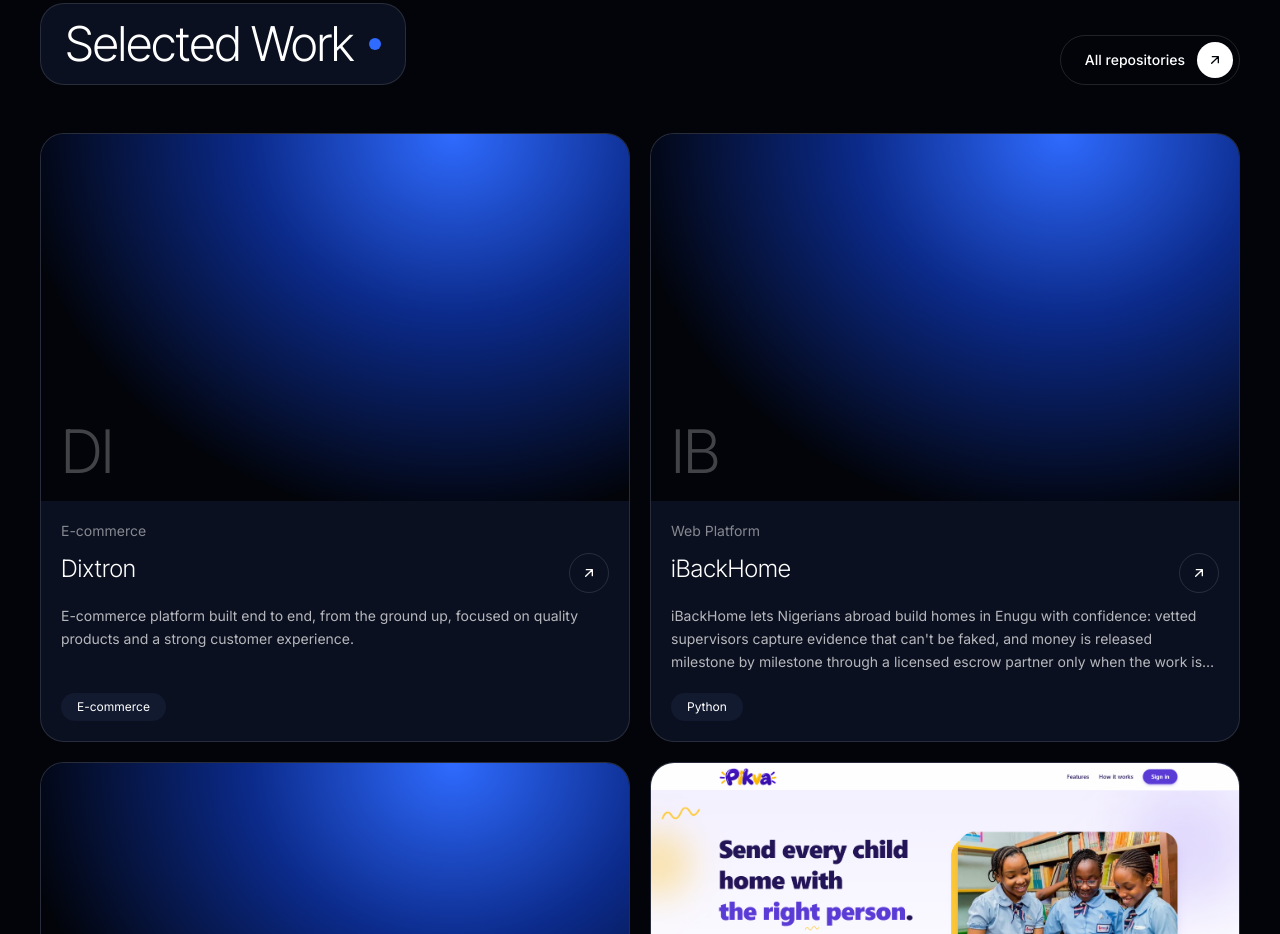
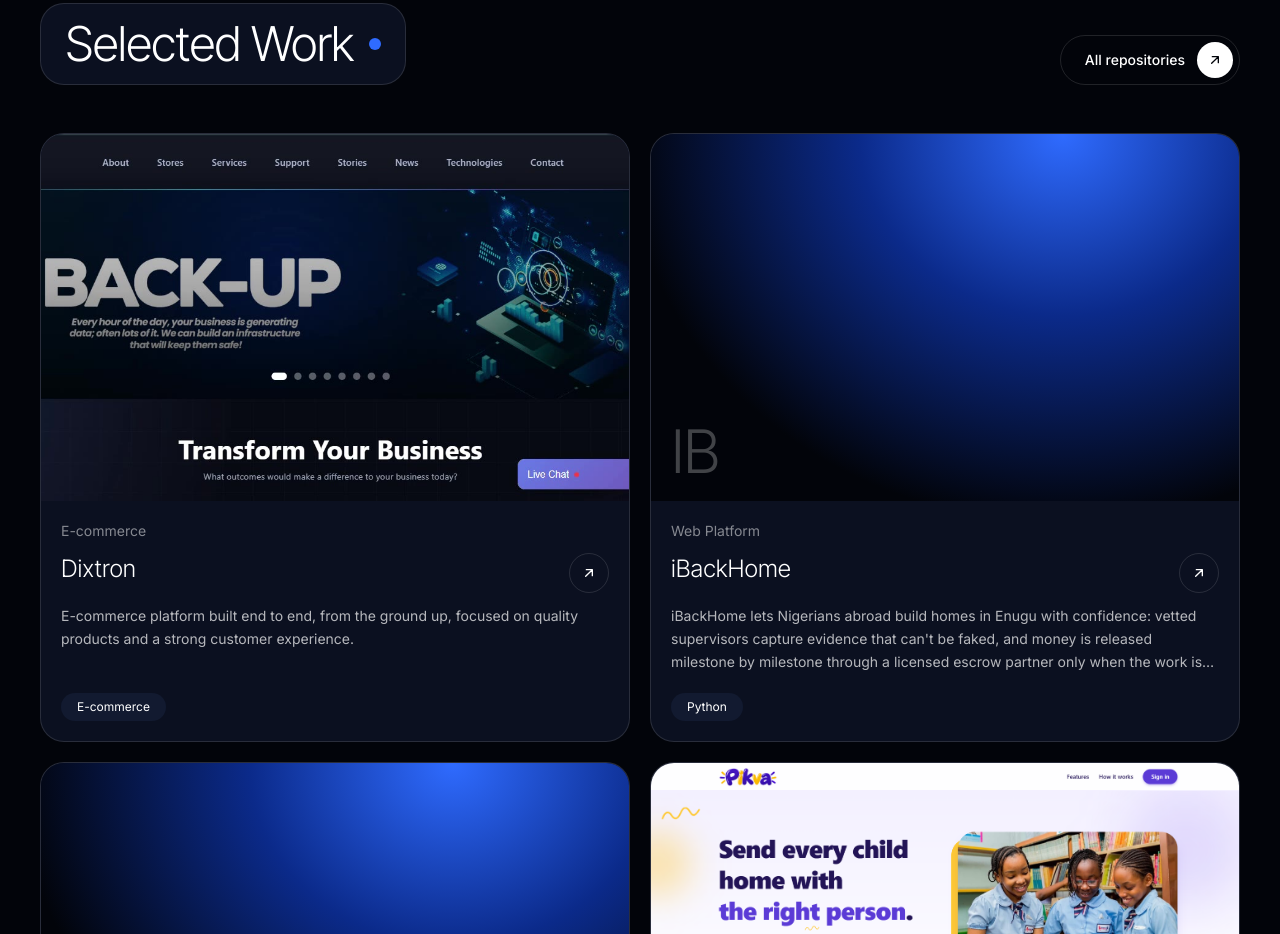
Before and after one commit to costechHQ/MY_PORTFOLIO, a Next.js app: page / in a window 1280 px wide. Shown: the part 2480-3414 px from the top of the page. Built offline with nearby package versions, Linux system fonts and the light colour scheme; no server answers.

Commit message:
feat(data): add video support and Dixtron media

```diff
--- a/data/projects.ts
+++ b/data/projects.ts
@@ -14,6 +14,14 @@ export type Screenshot = {
   height: number;
 };
 
+export type ProjectVideo = {
+  src: string;
+  poster: string;
+  caption: string;
+  width: number;
+  height: number;
+};
+
 export type Project = {
   slug: string;
   title: string;
@@ -24,6 +32,8 @@ export type Project = {
   /** Image shown on the project card (falls back to a gradient tile). */
   cover?: Screenshot;
   screens?: readonly Screenshot[];
+  /** Screen-recorded walkthrough, played on the detail page. */
+  video?: ProjectVideo;
 };
 
 export const projectsSection = {
@@ -41,6 +51,21 @@ export const projects: readonly Project[] = [
       "E-commerce platform built end to end, from the ground up, focused on quality products and a strong customer experience.",
     tags: ["E-commerce"],
     links: { live: "https://dixtron.co.uk" },
+    cover: {
+      src: "/images/dixtron-cover.jpg",
+      alt: "Dixtron website home page with a Back-Up banner and the headline 'Transform Your Business'",
+      caption: "Home page",
+      device: "desktop",
+      width: 1364,
+      height: 600,
+    },
+    video: {
+      src: "/videos/dixtron-walkthrough.mp4",
+      poster: "/images/dixtron-cover.jpg",
+      caption: "Walkthrough of the live site: home, about, services, store products and contact.",
+      width: 1280,
+      height: 564,
+    },
   },
   {
     slug: "ibackhome",
```
